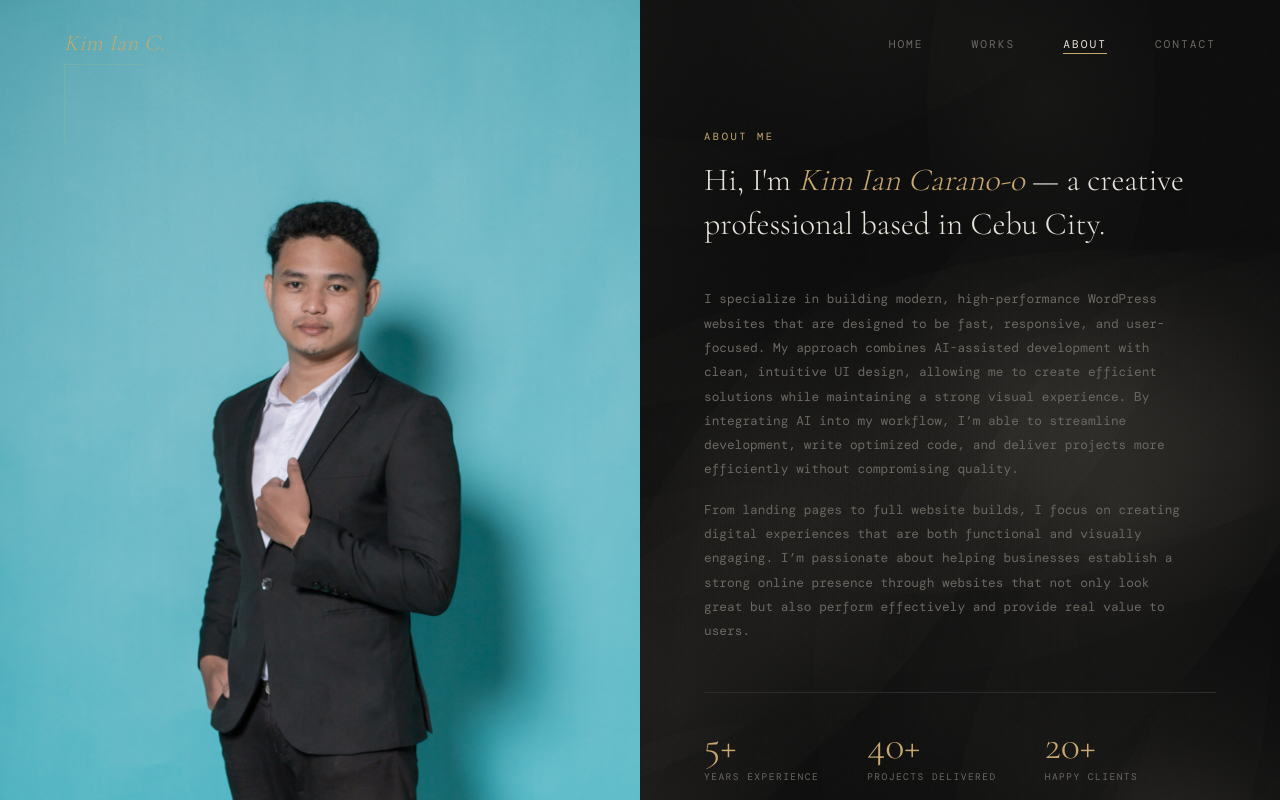
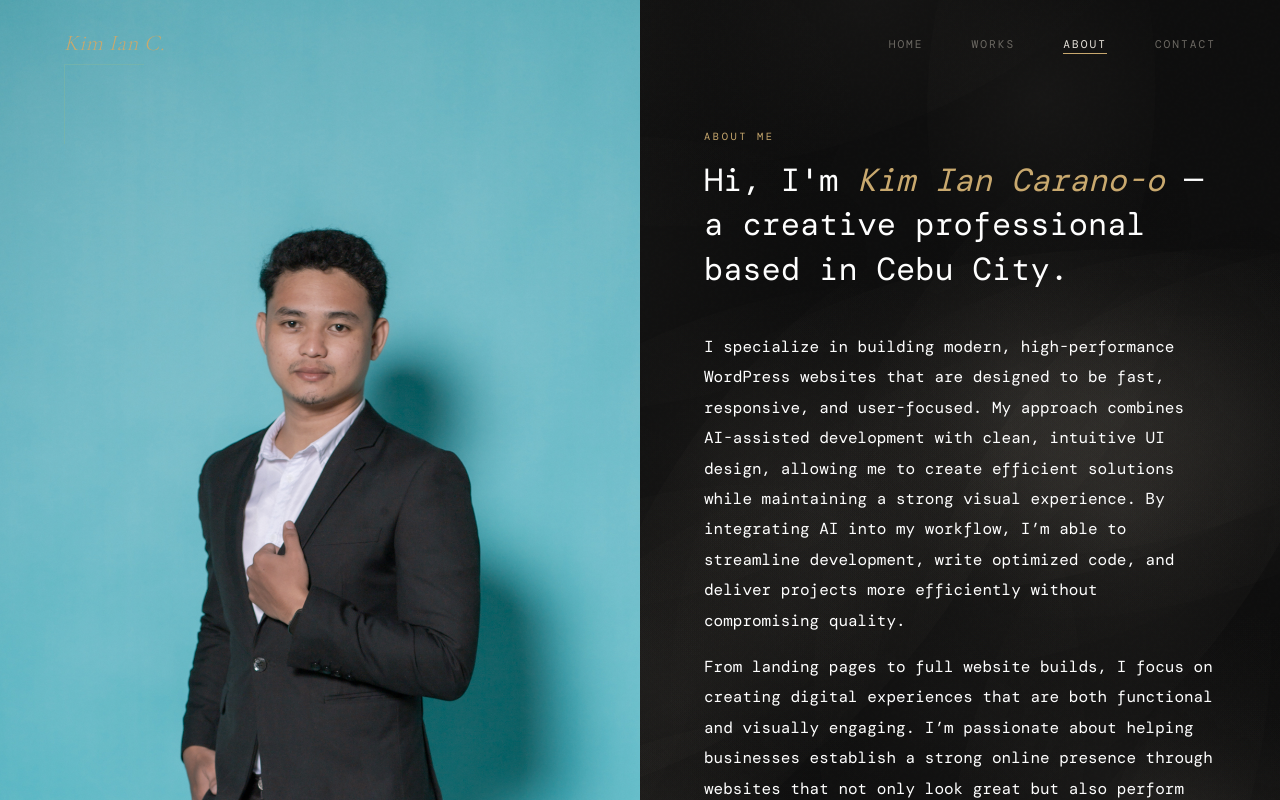
Before and after one commit to KimIanCarano-o/Kim-Portfolio, a Next.js app: page /about in a window 1280 px wide. Shown: the top 800 px of the page. Built offline with nearby package versions, Linux system fonts and the light colour scheme; a web font is replaced by a local one.

Commit message:
Update viewport and about styles

```diff
--- a/app/layout.jsx
+++ b/app/layout.jsx
@@ -31,6 +31,11 @@ export const metadata = {
   description: 'Creative portfolio & work',
 };
 
+export const viewport = {
+  width: 'device-width',
+  initialScale: 1,
+};
+
 export default function RootLayout({ children }) {
   return (
     <html lang="en" className={`${cormorant.variable} ${dmMono.variable} ${montserrat.variable}`}>
--- a/jsconfig.json
+++ b/jsconfig.json
@@ -1,6 +1,5 @@
 {
   "compilerOptions": {
-    "baseUrl": ".",
     "paths": {
       "@/*": ["./*"]
     }
--- a/styles/About.css
+++ b/styles/About.css
@@ -77,14 +77,16 @@
   display: flex;
   flex-direction: column;
   justify-content: center;
+
 }
 
 .about__intro {
-  font-family: var(--serif);
+  font-family: var(--montserrat);
   font-size: clamp(1.4rem, 2.5vw, 2.2rem);
   font-weight: 300;
   line-height: 1.4;
   margin-bottom: 2.5rem;
+  color: #ffffff;
 }
 
 .about__intro em {
@@ -93,10 +95,10 @@
 }
 
 .about__bio {
-  font-size: 0.8rem;
-  color: var(--muted);
+  font-size: 1rem;
+  color: #ffffff;
   line-height: 1.9;
-  max-width: 480px;
+  max-width: 680px;
   margin-bottom: 3rem;
 }
 
```
